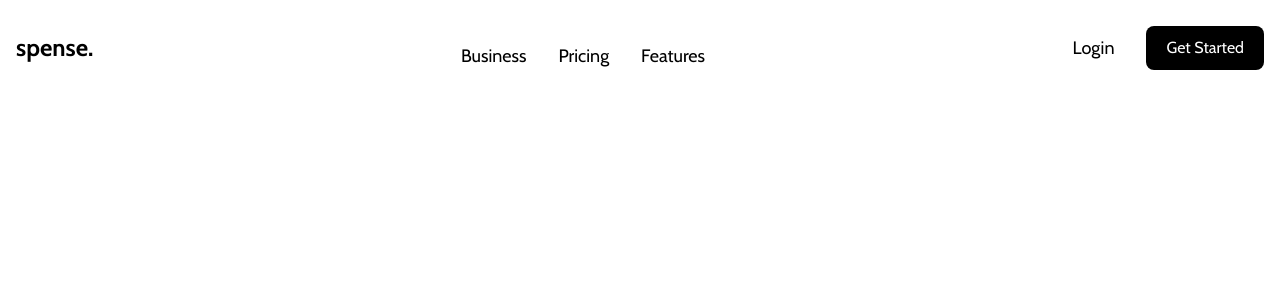
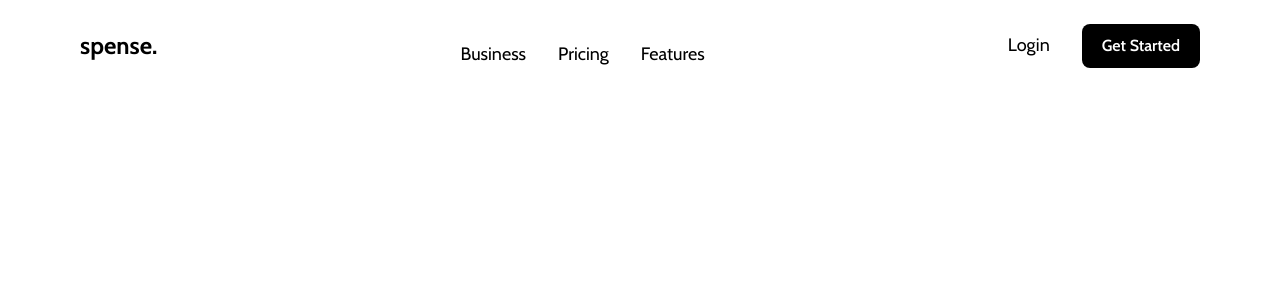
Before and after one commit to shyusu4/spense, a Next.js app: page / in a window 1280 px wide. Shown: the top 300 px of the page. Built offline with nearby package versions, Linux system fonts and the light colour scheme.

Commit message:
Update navbar style

```diff
--- a/app/navbar.jsx
+++ b/app/navbar.jsx
@@ -1,7 +1,7 @@
 export default function Navbar() {
   return (
     <>
-      <nav className="px-2 sm:px-4 py-2.5 fixed w-full z-20 top-0 left-0">
+      <nav className="md:px-[5rem] py-2 fixed w-full z-20 top-0 left-0">
         <div className="container flex flex-wrap items-center justify-between mx-auto">
           <a href="" className="flex items-center">
             <span className="self-center text-2xl font-bold whitespace-nowrap">
@@ -9,15 +9,17 @@ export default function Navbar() {
             </span>
           </a>
           <div className="flex items-center justify-between space-x-8 text-lg md:order-2">
+            <div className="invisible md:visible space-x-8">
               <span href="#" aria-current="page">
                 Login
               </span>
               <button
                 type="button"
-              className="text-white bg-black rounded-lg text-base px-5 py-2.5 text-center mr-3 md:mr-0"
+                className="text-white bg-black rounded-lg text-base font-semibold px-5 py-2.5 text-center mr-3 md:mr-0"
               >
                 Get Started
               </button>
+            </div>
             <button
               data-collapse-toggle="navbar-sticky"
               type="button"
--- a/package.json
+++ b/package.json
@@ -9,6 +9,8 @@
     "lint": "next lint"
   },
   "dependencies": {
+    "@headlessui/react": "^1.7.10",
+    "@heroicons/react": "^2.0.15",
     "@next/font": "13.1.6",
     "eslint": "8.34.0",
     "eslint-config-next": "13.1.6",
```
Also changed, not shown: 1 other file (tests, documents, lock files or other folders). Lines whose indentation alone changed are shown as unchanged.
